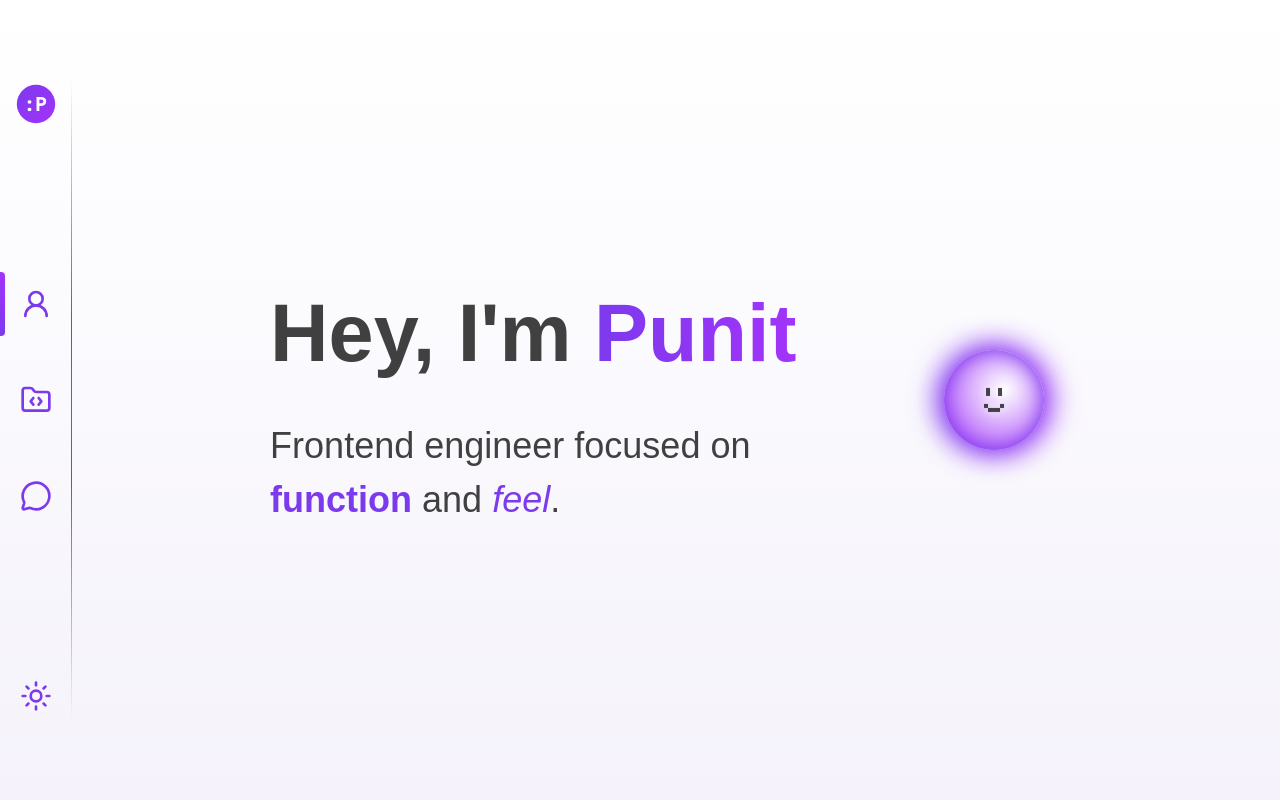
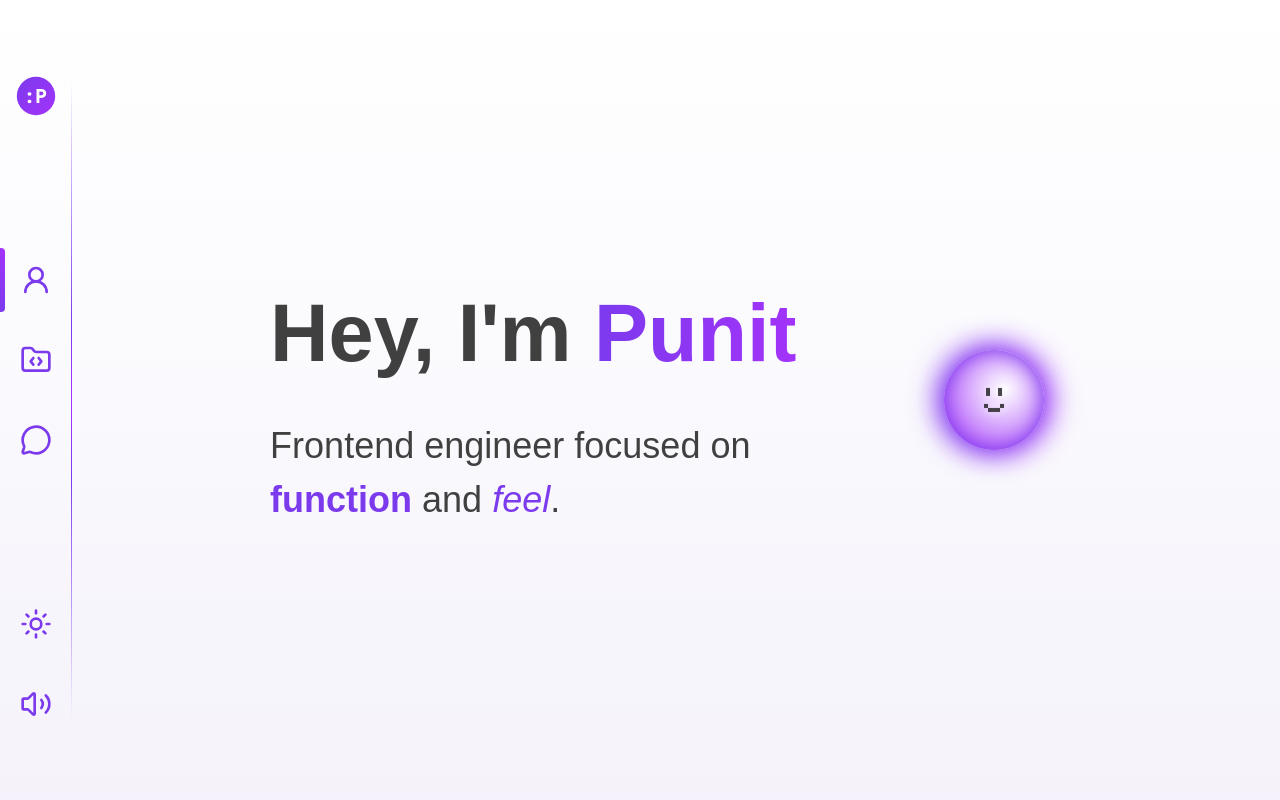
Before and after one commit to punit-shah/punitshah-dev-v2, a React (Vite) app: page / in a window 1280 px wide. Shown: the top 800 px of the page. Built offline with nearby package versions, Linux system fonts and the light colour scheme; no server answers; a web font is replaced by a local one.

Commit message:
Add sound toggle to Navbar

```diff
--- a/src/components/Navbar/Navbar.module.css
+++ b/src/components/Navbar/Navbar.module.css
@@ -50,7 +50,7 @@
   flex-direction: column;
   justify-content: center;
   align-items: center;
-  gap: 2rem;
+  gap: 1rem;
   list-style: none;
   padding: 0;
   margin: 0;
--- a/src/components/Navbar/Navbar.tsx
+++ b/src/components/Navbar/Navbar.tsx
@@ -1,13 +1,22 @@
 import classNames from 'classnames';
-import { FolderCode, MessageCircle, Moon, Sun, UserRound } from 'lucide-react';
+import {
+  FolderCode,
+  MessageCircle,
+  Moon,
+  Sun,
+  UserRound,
+  Volume2,
+  VolumeX,
+} from 'lucide-react';
 import { createRef, useContext, useState } from 'react';
 import { DarkModeContext } from '../../contexts/DarkMode';
+import { SoundContext } from '../../contexts/Sound';
 import Logo from '../Logo';
 import Tooltip from '../Tooltip';
 import classes from './Navbar.module.css';
 import NavbarIndicator from './NavbarIndicator';
 
-const items = [
+const sectionNavItems = [
   { label: 'About', sectionId: 'about', icon: <UserRound size={32} /> },
   { label: 'Projects', sectionId: 'projects', icon: <FolderCode size={32} /> },
   { label: 'Contact', sectionId: 'contact', icon: <MessageCircle size={32} /> },
@@ -30,8 +39,24 @@ const Navbar = ({ activeSection }: NavbarProps) => {
   const [isLogoHovered, setIsLogoHovered] = useState(false);
   const [isLogoFocusVisible, setIsLogoFocusVisible] = useState(false);
   const { isDarkMode, toggleDarkMode } = useContext(DarkModeContext);
+  const { isSoundEnabled, toggleSound } = useContext(SoundContext);
 
-  const itemRefs = items.map(() => createRef<HTMLLIElement>());
+  const sectionNavRefs = sectionNavItems.map(() => createRef<HTMLLIElement>());
+
+  const settings = [
+    {
+      key: 'darkModeToggle',
+      label: isDarkMode ? 'Switch to light mode' : 'Switch to dark mode',
+      icon: isDarkMode ? <Moon size={32} /> : <Sun size={32} />,
+      onClick: toggleDarkMode,
+    },
+    {
+      key: 'soundToggle',
+      label: isSoundEnabled ? 'Disable sounds' : 'Enable sounds',
+      icon: isSoundEnabled ? <Volume2 size={32} /> : <VolumeX size={32} />,
+      onClick: toggleSound,
+    },
+  ];
 
   return (
     <nav className={classNames(classes.nav, { [classes.dark]: isDarkMode })}>
@@ -60,11 +85,11 @@ const Navbar = ({ activeSection }: NavbarProps) => {
 
       <div>
         <ul className={classes.list}>
-          {items.map((item, index) => (
+          {sectionNavItems.map((item, index) => (
             <li
               key={item.label}
               data-section={item.sectionId}
-              ref={itemRefs[index]}
+              ref={sectionNavRefs[index]}
             >
               <Tooltip
                 text={item.label}
@@ -83,17 +108,26 @@ const Navbar = ({ activeSection }: NavbarProps) => {
             </li>
           ))}
         </ul>
-        <NavbarIndicator activeSection={activeSection} itemRefs={itemRefs} />
+        <NavbarIndicator
+          activeSection={activeSection}
+          itemRefs={sectionNavRefs}
+        />
       </div>
 
-      <button
-        className={classes.button}
-        type="button"
-        aria-label={isDarkMode ? 'Switch to light mode' : 'Switch to dark mode'}
-        onClick={toggleDarkMode}
-      >
-        {isDarkMode ? <Moon size={32} /> : <Sun size={32} />}
-      </button>
+      <ul className={classes.list}>
+        {settings.map((item) => (
+          <li key={item.key}>
+            <button
+              className={classes.button}
+              type="button"
+              aria-label={item.label}
+              onClick={item.onClick}
+            >
+              {item.icon}
+            </button>
+          </li>
+        ))}
+      </ul>
     </nav>
   );
 };
```
